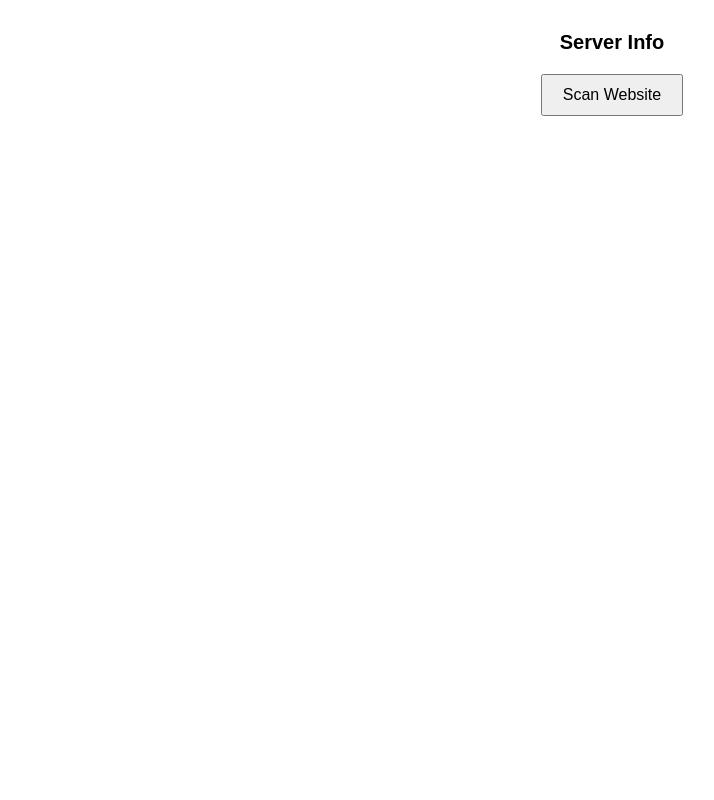
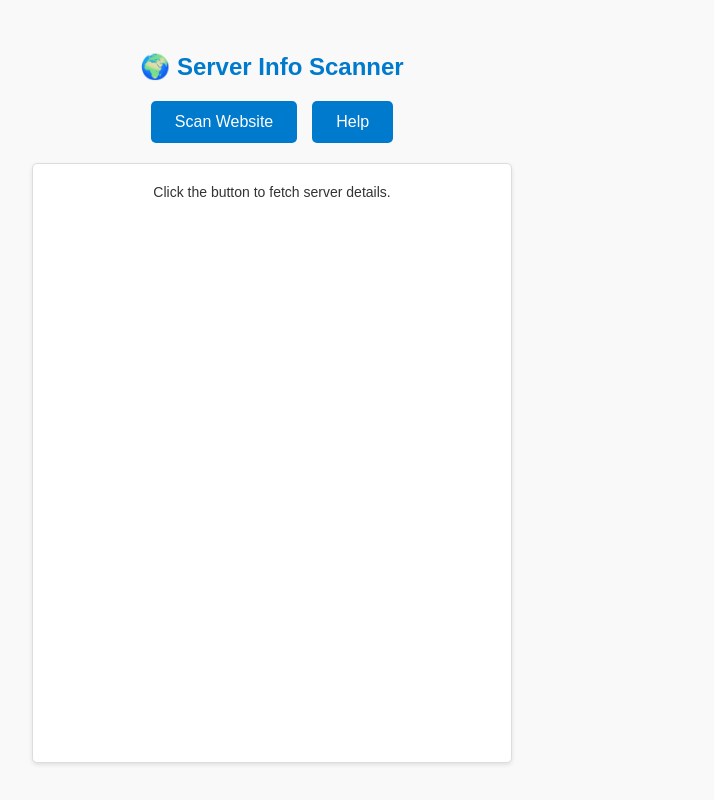
Before and after one commit to TheAzziIzzuan/CyberStrike, a PHP site: page /popup.html in a window 1280 px wide. Shown: the whole page, without its empty margins (28-742 px from the left). Run offline with PHP 8.4, Linux system fonts and the light colour scheme.

Commit message:
edited the box layout

```diff
--- a/popup.html
+++ b/popup.html
@@ -5,11 +5,28 @@
   <meta name="viewport" content="width=device-width, initial-scale=1.0">
   <title>Server Info Scanner</title>
   <link rel="stylesheet" href="styles.css">
+  <style>
+    body {
+      width: 600px; /* Fixed width for the popup */
+      height: 800px; /* Fixed height for the popup */
+      margin: 0;
+      padding: 0;
+      overflow: hidden; /* Prevent unwanted scrollbars */
+    }
+  </style>
 </head>
 <body>
-  <h1>Server Info</h1>
-  <button id="scanButton">Scan Website</button>
-  <div id="output"></div>
+  <div class="container">
+    <h1>🌍 Server Info Scanner</h1>
+    <div class="button-container">
+      <button id="scanButton">Scan Website</button>
+      <button id="helpButton">Help</button>
+    </div>
+    <div id="loading" class="loading-spinner" style="display: none;"></div>
+    <div id="output" class="info-box">
+      <p>Click the button to fetch server details.</p>
+    </div>
+  </div>
   <script src="popup.js"></script>
 </body>
 </html>
--- a/popup.js
+++ b/popup.js
@@ -1,27 +1,48 @@
+// Event listener for the "Scan Website" button
 document.getElementById("scanButton").addEventListener("click", async () => {
-    // Get the current active tab
     const [tab] = await chrome.tabs.query({ active: true, currentWindow: true });
-    const url = new URL(tab.url); // Extract the URL of the active tab
+    const url = new URL(tab.url);
 
-    console.log("Scanning website:", url.hostname); // Log for debugging
+    console.log("Scanning website:", url.hostname);
 
-    // Fetch server info using ip-api
+    const loadingSpinner = document.getElementById("loading");
+    const outputDiv = document.getElementById("output");
+
+    // Show loading spinner
+    loadingSpinner.style.display = "block";
+    outputDiv.innerHTML = ""; // Clear previous output
+
+    try {
       const response = await fetch(`http://ip-api.com/json/${url.hostname}`);
       const data = await response.json();
 
-    console.log("API Response:", data); // Log the API response for debugging
+      console.log("API Response:", data);
 
-    // Display the server information
-    const outputDiv = document.getElementById("output");
+      // Hide spinner
+      loadingSpinner.style.display = "none";
+
       if (data.status === "success") {
+        outputDiv.style.borderColor = "green";
         outputDiv.innerHTML = `
-        <p><strong>IP:</strong> ${data.query}</p>
-        <p><strong>City:</strong> ${data.city || "Not available"}</p>
-        <p><strong>Region:</strong> ${data.regionName || "Not available"}</p>
-        <p><strong>Country:</strong> ${data.country || "Not available"}</p>
-        <p><strong>ISP:</strong> ${data.isp || "Not available"}</p>
+          <p><strong>🌐 IP:</strong> ${data.query}</p>
+          <p><strong>🏙️ City:</strong> ${data.city || "Not available"}</p>
+          <p><strong>🗺️ Region:</strong> ${data.regionName || "Not available"}</p>
+          <p><strong>🇺🇸 Country:</strong> ${data.country || "Not available"}</p>
+          <p><strong>💻 ISP:</strong> ${data.isp || "Not available"}</p>
         `;
       } else {
-      outputDiv.innerHTML = `<p>Failed to fetch server information.</p>`;
+        outputDiv.style.borderColor = "red";
+        outputDiv.innerHTML = `<p>❌ Failed to fetch server information.</p>`;
+      }
+    } catch (error) {
+      console.error("Error fetching data:", error);
+      loadingSpinner.style.display = "none"; // Hide spinner
+      outputDiv.style.borderColor = "red";
+      outputDiv.innerHTML = `<p>❌ Error occurred while fetching data.</p>`;
     }
   });
+
+  // Event listener for the "Help" button
+  document.getElementById("helpButton").addEventListener("click", () => {
+    chrome.tabs.create({ url: "https://www.example.com/help" }); // Replace with your desired URL
+  });
--- a/styles.css
+++ b/styles.css
@@ -1,22 +1,83 @@
 body {
-    font-family: Arial, sans-serif;
-    text-align: center;
-    padding: 10px;
+    font-family: 'Arial', sans-serif;
+    font-size: 14px;
+    color: #333;
+    margin: 0;
+    padding: 0;
+    background-color: #f9f9f9;
+    display: flex; /* Enable flexbox */
+    justify-content: center; /* Center horizontally */
+    align-items: center; /* Center vertically */
+  }
+
+  .container {
+    text-align: center; /* Center-align all text inside */
+    width: 100%;
+    max-width: 600px;
   }
 
   h1 {
-    font-size: 20px;
-    margin-bottom: 10px;
+    font-size: 24px;
+    color: #007acc;
+    text-align: center;
+    margin-bottom: 20px;
   }
 
-  #scanButton {
-    padding: 10px 20px;
-    font-size: 16px;
-    margin: 10px 0;
-    cursor: pointer;
+  .button-container {
+    display: flex;
+    justify-content: center;
+    gap: 15px; /* Space between buttons */
+    margin-bottom: 20px;
   }
 
-  #output p {
+  button {
+    padding: 12px 24px;
+    font-size: 16px;
+    background-color: #007acc;
+    color: white;
+    border: none;
+    border-radius: 5px;
+    cursor: pointer;
+    transition: background-color 0.3s ease;
+  }
+
+  button:hover {
+    background-color: #005f99;
+  }
+
+  .info-box {
+    background-color: white;
+    border: 1px solid #ddd;
+    border-radius: 5px;
+    margin: auto;
+    padding: 15px;
+    width: 80%; /* Center and limit width */
+    max-width: 500px; /* Prevent it from exceeding this size */
+    height: 600px; /* Fixed height */
+    box-sizing: border-box;
+    box-shadow: 0 2px 4px rgba(0, 0, 0, 0.1);
+    overflow-y: auto; /* Allow scrolling for vertical overflow */
+  }
+
+  .info-box p {
     margin: 5px 0;
-    font-size: 14px;
   }
+
+  .loading-spinner {
+    margin: 20px auto;
+    width: 40px;
+    height: 40px;
+    border: 4px solid #f3f3f3;
+    border-top: 4px solid #007acc;
+    border-radius: 50%;
+    animation: spin 1s linear infinite;
+  }
+
+  @keyframes spin {
+    0% {
+      transform: rotate(0deg);
+    }
+    100% {
+      transform: rotate(360deg);
+    }
+  }
```
Lines whose indentation alone changed are shown as unchanged.
